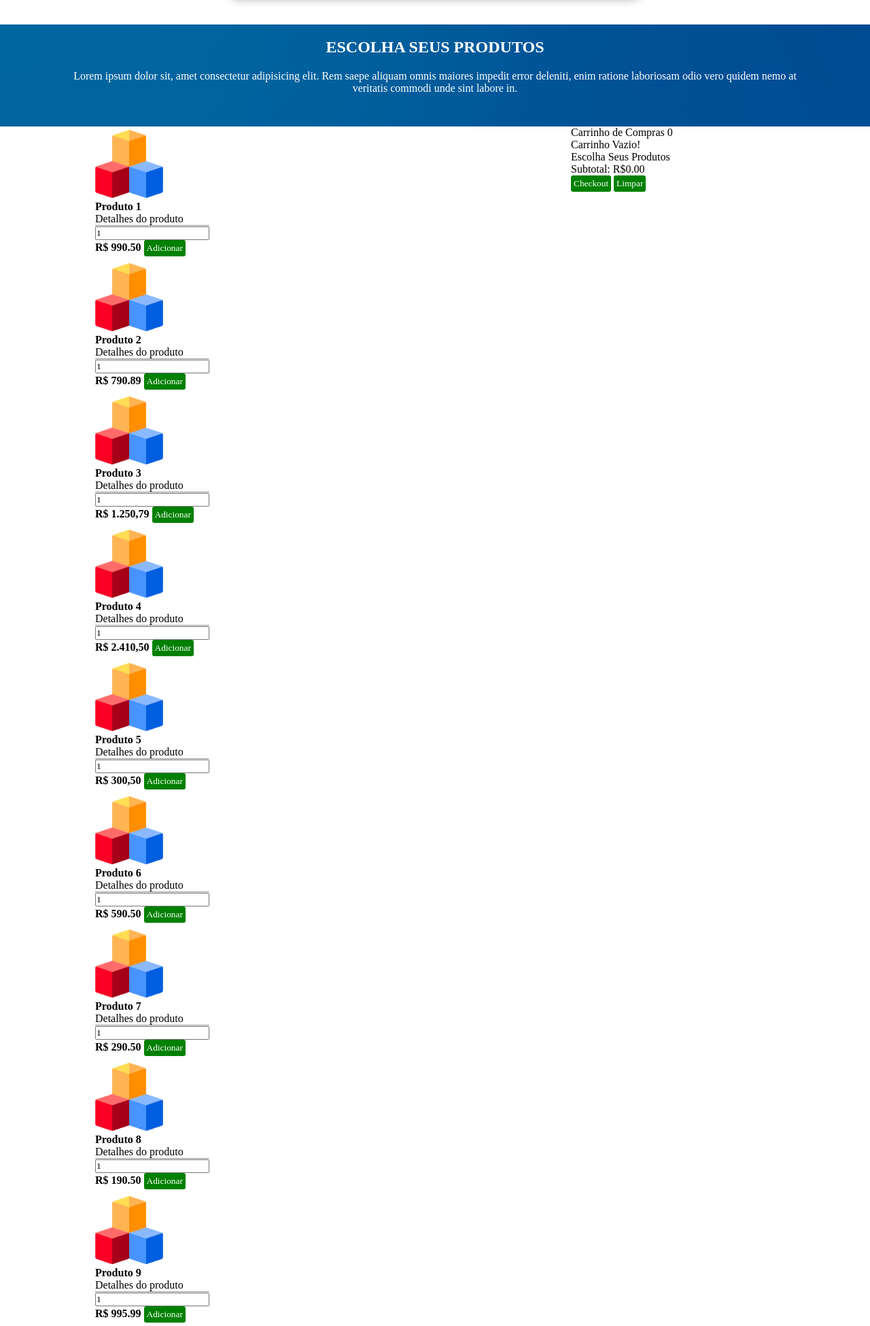
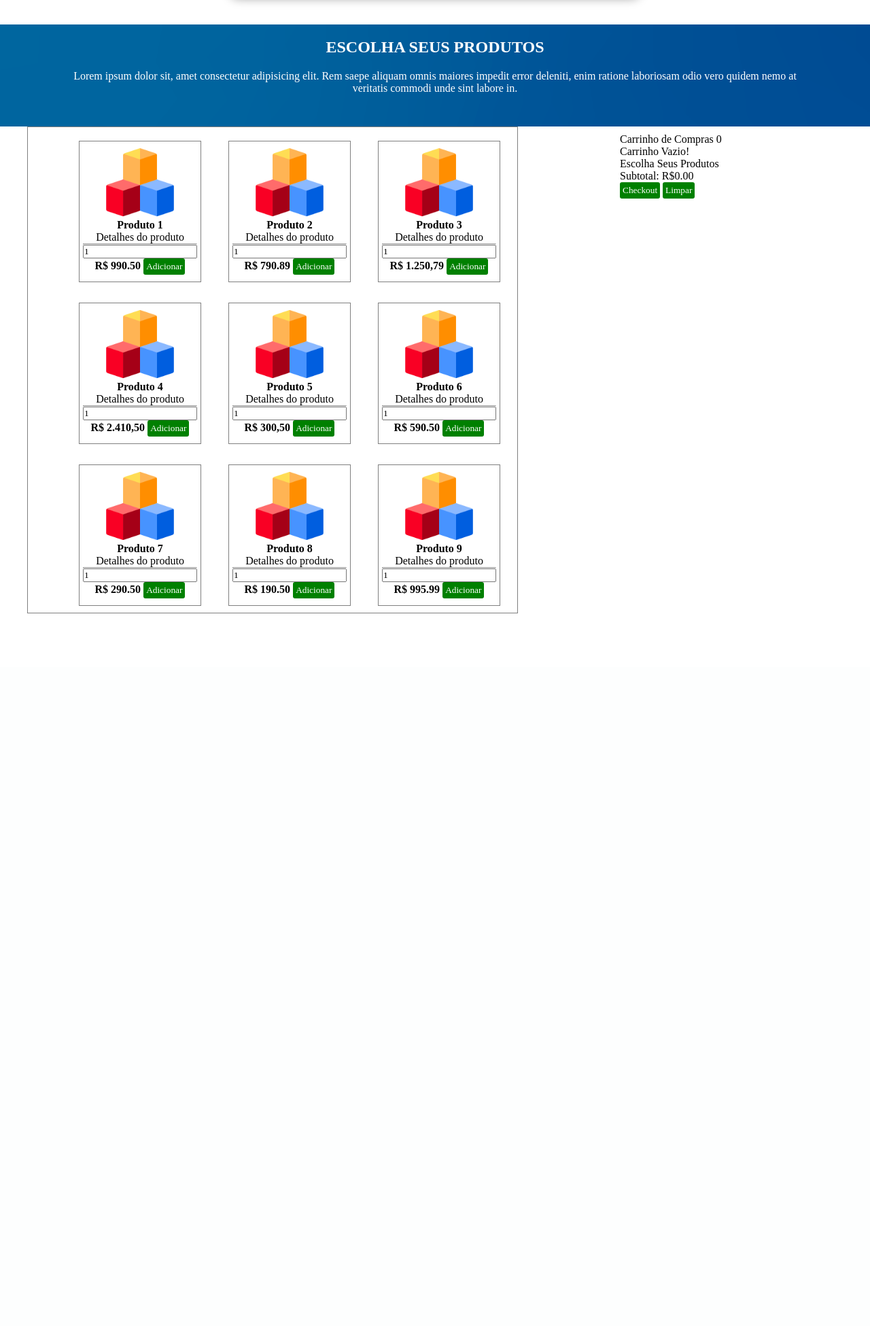
Before and after one commit to wesleyeagles/orcamentopage, a PHP site: page / in a window 1280 px wide. Shown: the part 519-2469 px from the top of the page at 68% size. After the commit the page ends 1421 px from the top, so only its background shows below. Run offline with PHP 8.4, Linux system fonts and the light colour scheme; some libraries are stand-ins or nearby versions.

Commit message:
Add files via upload

```diff
--- a/assets/css/style.css
+++ b/assets/css/style.css
@@ -21,6 +21,11 @@
 }
 .header-define {
   display: flex;
+}
+
+body {
+
+  height: 1500px;
 }
 .logo-img {
   width: 30%;
@@ -457,7 +462,7 @@ button:hover {
 .section-container3 {
 
   display: flex;
-  max-width: 1000px;
+  max-width: 1200px;
   margin: 0 auto;
 
 
@@ -546,8 +551,7 @@ align-content: flex-start;
 
 .col-md-5 {
 
-  margin-left:  100px;
-
+  margin-left:  150px;
 
 }
 .product1-total4 {
@@ -563,6 +567,8 @@ align-content: flex-start;
   display: flex;
   flex-wrap: wrap;
   width: 60%;
+  border: solid gray;
+  border-width: 1px;
 }
 
 .img-responsive {
@@ -572,13 +578,32 @@ align-content: flex-start;
 
 .sc-product-item {
 
+  margin-top: 20px;
   margin-right: 40px;
+  border: solid gray;
+  border-width: 1px;
+  margin-bottom: 10px;
+  text-align: center;
+  padding: 5px;
+
+
+}
+
+.todos-produtos {
+
+  display: flex;
+  flex-wrap: wrap;
+  text-align: center;
+  position: relative;
+  left: 75px;
+
 }
 
 .sc-product-item img {
 
   width: 100px;
   margin-top: 5px;
+  text-align: center;
 }
 .product1-total5 {
 
@@ -654,3 +679,28 @@ align-content: flex-start;
 
 
 }
+
+.sc-cart-remove {
+
+  background-color: red;
+  float: right;
+}
+
+.sc-cart-remove:hover {
+
+  background-color: rgb(255, 42, 42);
+}
+
+.panel-heading {
+
+  text-align: center;
+  margin-top: 10px;
+}
+
+.sc-cart-item {
+
+  border: solid gray;
+  border-width: 1px;
+  margin-top: 2px;
+  width: 250px;
+}
```
